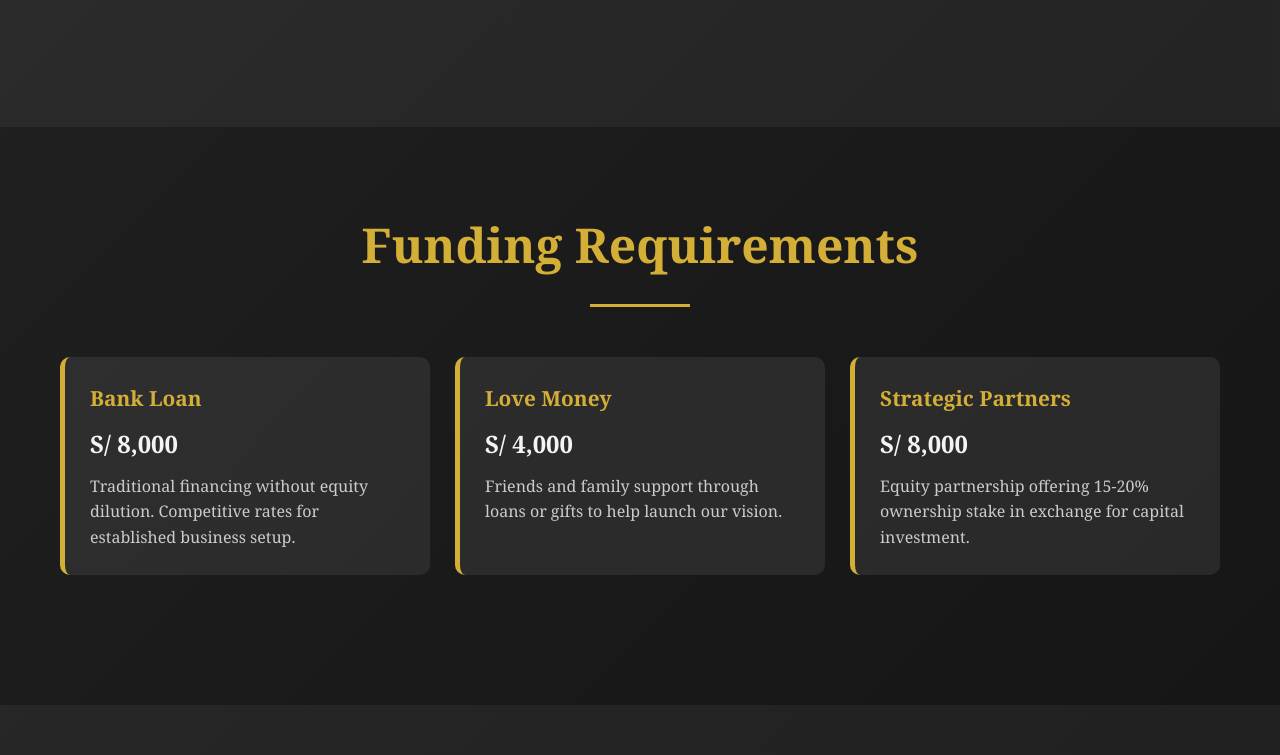
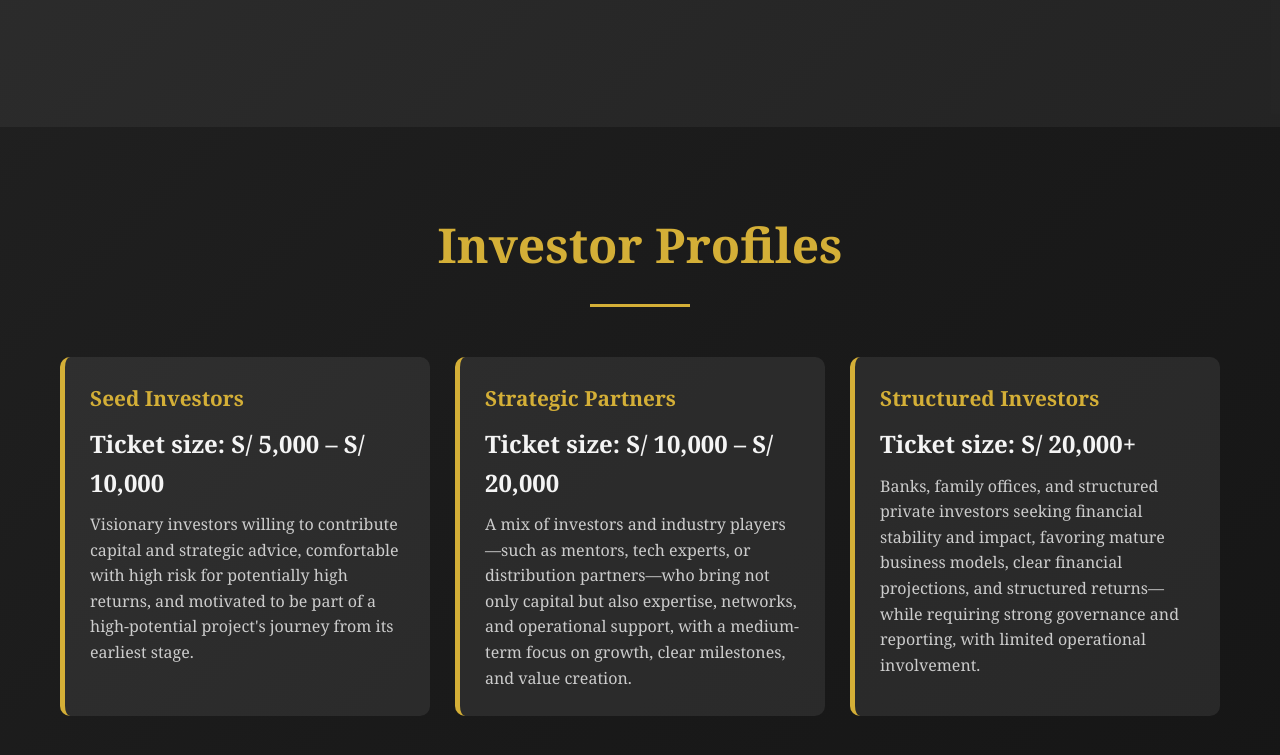
Before and after one commit to Cashadom/vermont, a plain HTML site: page index.html in a window 1280 px wide. Shown: the part 2037-2792 px from the top of the page. Drawn offline with Linux system fonts and the light colour scheme.

Commit message:
Add files via upload

```diff
--- a/index.html
+++ b/index.html
@@ -431,8 +431,8 @@
                 <img src="https://i.ibb.co/fVMnw9rs/logo.png" alt="The Vermont Logo" onerror="this.style.display='none'; this.nextElementSibling.style.display='flex';">
                 <div class="logo-placeholder" style="display: none;">THE<br>VERMONT<br>LOGO</div>
             </div>
-            <h1>The Vermont</h1>
-            <p class="subtitle">Premium Jazz Club in the Heart of Lima</p>
+            <h1>Lima's Finest Jazz Experience</h1>
+            <p class="subtitle">Strategic Investment Opportunity in Lima's Nightlife Market</p>
             <p class="tagline">Where Music Meets Sophistication</p>
         </div>
     </section>
@@ -489,22 +489,22 @@
     <!-- Funding Requirements -->
     <section class="section">
         <div class="container">
-            <h2 class="section-title">Funding Requirements</h2>
+            <h2 class="section-title">Investor Profiles</h2>
             <div class="funding-breakdown">
                 <div class="funding-item">
-                    <h4>Bank Loan</h4>
-                    <div class="amount">S/ 8,000</div>
-                    <p>Traditional financing without equity dilution. Competitive rates for established business setup.</p>
-                </div>
-                <div class="funding-item">
-                    <h4>Love Money</h4>
-                    <div class="amount">S/ 4,000</div>
-                    <p>Friends and family support through loans or gifts to help launch our vision.</p>
+                    <h4>Seed Investors</h4>
+                    <div class="amount">Ticket size: S/ 5,000 – S/ 10,000</div>
+                    <p>Visionary investors willing to contribute capital and strategic advice, comfortable with high risk for potentially high returns, and motivated to be part of a high-potential project's journey from its earliest stage.</p>
                 </div>
                 <div class="funding-item">
                     <h4>Strategic Partners</h4>
-                    <div class="amount">S/ 8,000</div>
-                    <p>Equity partnership offering 15-20% ownership stake in exchange for capital investment.</p>
+                    <div class="amount">Ticket size: S/ 10,000 – S/ 20,000</div>
+                    <p>A mix of investors and industry players—such as mentors, tech experts, or distribution partners—who bring not only capital but also expertise, networks, and operational support, with a medium-term focus on growth, clear milestones, and value creation.</p>
+                </div>
+                <div class="funding-item">
+                    <h4>Structured Investors</h4>
+                    <div class="amount">Ticket size: S/ 20,000+</div>
+                    <p>Banks, family offices, and structured private investors seeking financial stability and impact, favoring mature business models, clear financial projections, and structured returns—while requiring strong governance and reporting, with limited operational involvement.</p>
                 </div>
             </div>
         </div>
```
